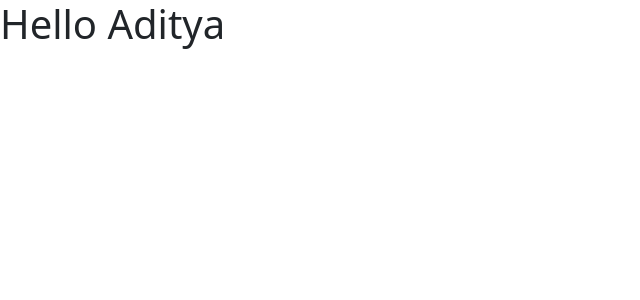
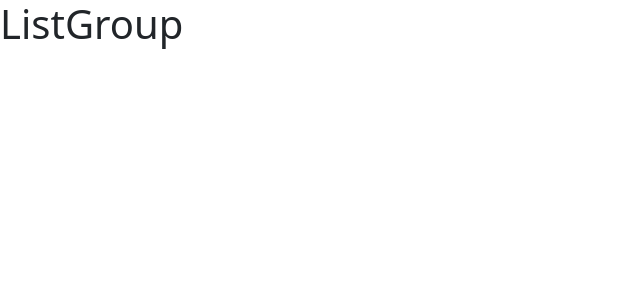
Before and after one commit to Muvva-Adityavardhan/Learning-React, a React (Vite) app in the folder react-app/: page / in a window 1280 px wide. Shown: the top 300 px of the page, without its empty margins (0-640 px from the left). Built offline with nearby package versions, Linux system fonts and the light colour scheme.

Commit message:
Adding our own ListGroup component

```diff
--- a/react-app/src/App.tsx
+++ b/react-app/src/App.tsx
@@ -1,9 +1,9 @@
-import Message from "./Message";
+import ListGroup from "./components/ListGroup";
 
 function App() {
 	return (
 		<div>
-			<Message></Message>
+			<ListGroup></ListGroup>
 		</div>
 	);
 }
--- /dev/null
+++ b/react-app/src/components/ListGroup.tsx
@@ -0,0 +1,5 @@
+function ListGroup() {
+	return <h1>ListGroup</h1>;
+}
+
+export default ListGroup;
```
